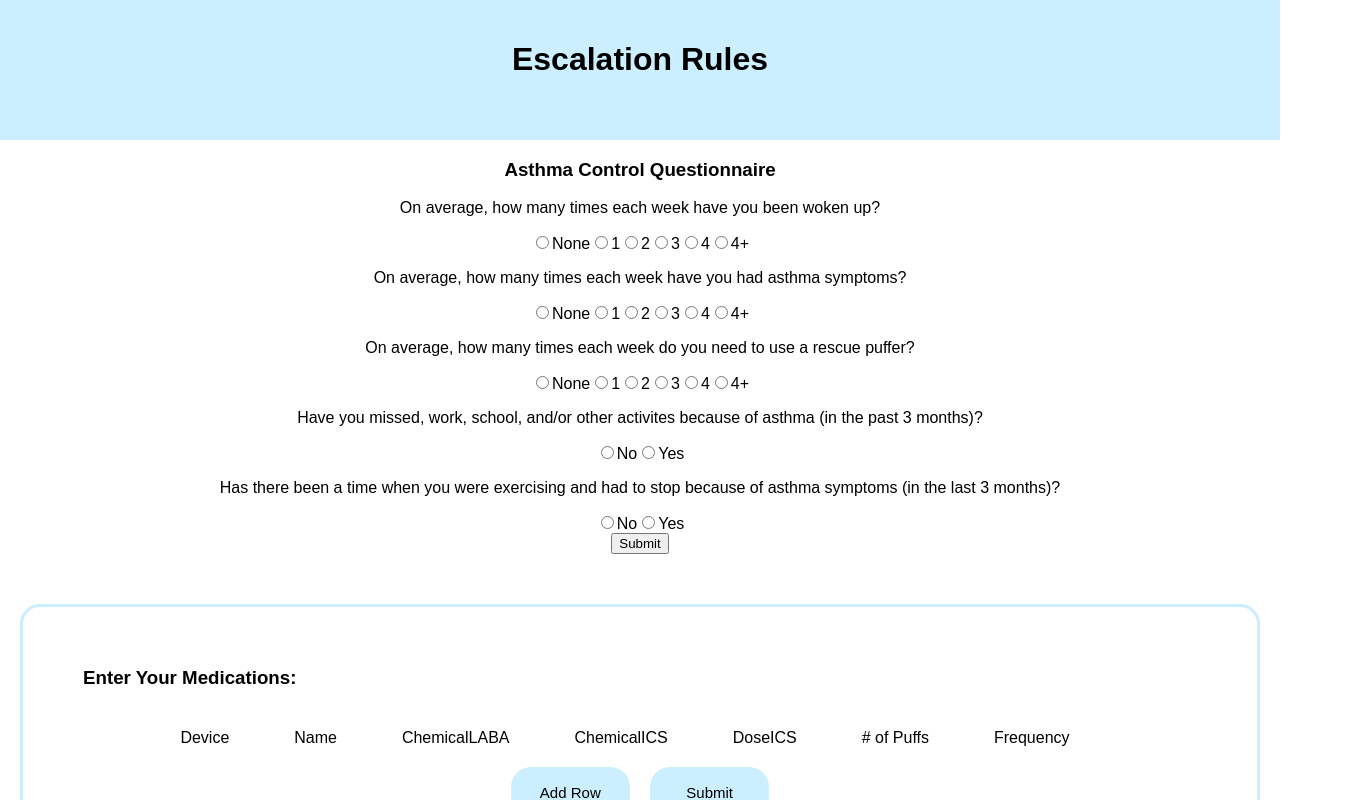
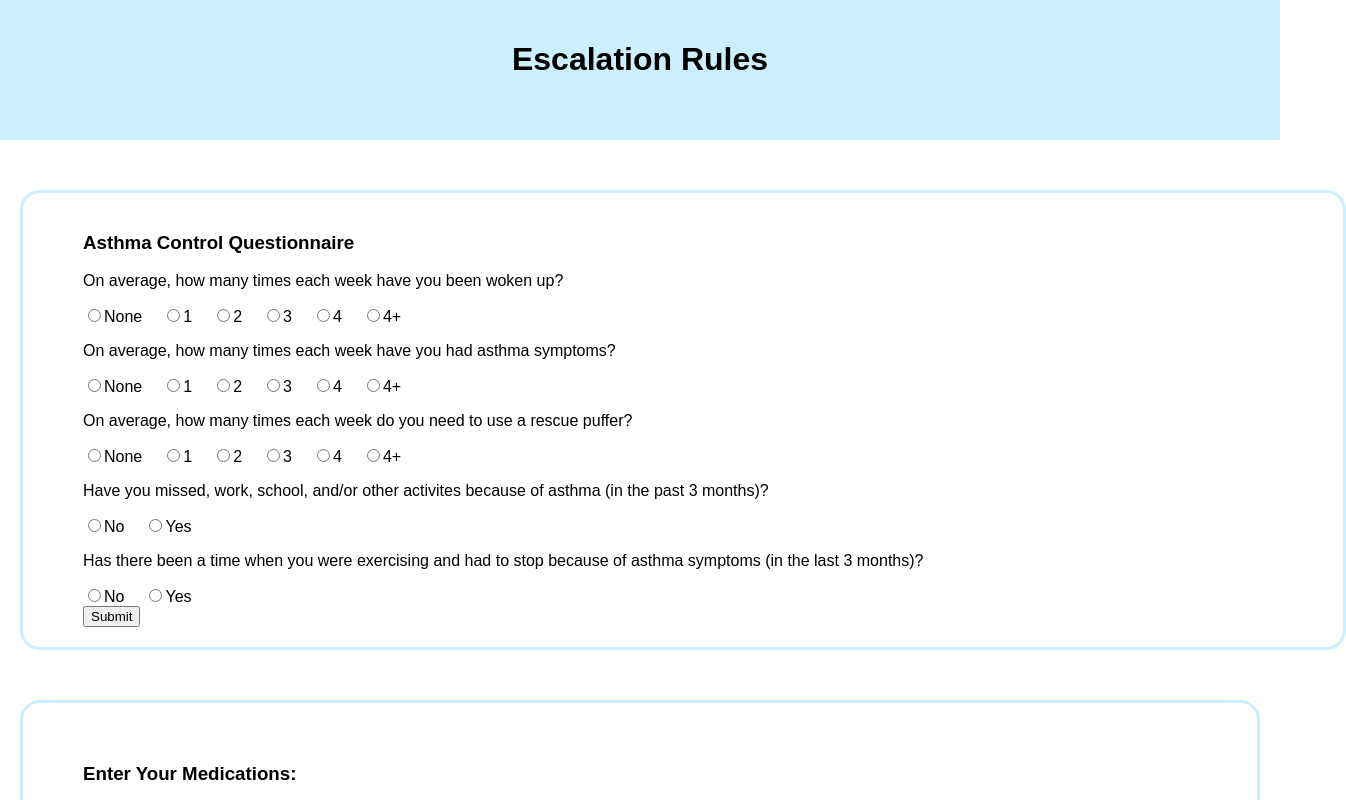
Before and after one commit to qoc-shirley/EAAPS-Rules, a React (Create React App) app: page / in a window 1280 px wide. Shown: the top 800 px of the page, 1346 px wide, since content can reach past the window. Built offline with nearby package versions, Linux system fonts and the light colour scheme.

Commit message:
formatted, going to change button style

```diff
--- a/src/Components/App/App.jsx
+++ b/src/Components/App/App.jsx
@@ -79,10 +79,8 @@ saveRecommendation,
       <div className="app__header">
         <Header />
       </div>
-    <div>
-      <Questionnaire />
-    </div>
       <div className="app__main">
+        <Questionnaire />
         <MedicationTable
           onChangeMedication={onMedicationSelection}
           onChangePuffValue={onChangePuffValue}
--- a/src/Components/Questionnaire/Questionnaire.js
+++ b/src/Components/Questionnaire/Questionnaire.js
@@ -24,7 +24,7 @@ asthma symptoms (in the past 3 months)”
  */
   const options = () => {
     return (
-      <div>
+      <div className="options">
         <label>
           <input
             type="radio"
@@ -72,7 +72,7 @@ asthma symptoms (in the past 3 months)”
   }
   const yesNo = () => {
     return (
-      <div>
+      <div className="options">
         <label>
           <input
             type="radio"
@@ -92,32 +92,38 @@ asthma symptoms (in the past 3 months)”
   }
 
   return (
-    <div>
-      <h3>Asthma Control Questionnaire</h3>
-      <form onSubmit=''>
+    <div className="questionnaire">
+      <form className= "questions" onSubmit=''>
+        <h3>Asthma Control Questionnaire</h3>
         <div className='wakeUp'>
           <p>On average, how many times each week have you been woken up?</p>
-          <div className='options'>
+          <div className="selectOption">
             {options()}
           </div>
         </div>
         <div className='asthmaSymptoms'>
           <p>On average, how many times each week have you had asthma symptoms?</p>
-          <div className='options'>
+          <div className='selectOption'>
             {options()}
           </div>
         </div>
         <div className='rescuePuffer'>
           <p>On average, how many times each week do you need to use a rescue puffer?</p>
-          {options()}
+          <div className='selectOption'>
+            {options()}
+          </div>
         </div>
         <div className='missedEvent'>
           <p>Have you missed, work, school, and/or other activites because of asthma (in the past 3 months)?</p>
-          {yesNo()}
+          <div className="selectOption">
+            {yesNo()}
+          </div>
         </div>
         <div className='wakeUp'>
           <p>Has there been a time when you were exercising and had to stop because of asthma symptoms (in the last 3 months)?</p>
-          {yesNo()}
+          <div className="selectOption">
+            {yesNo()}
+          </div>
         </div>
         <button className='buttom' type='submit'>Submit</button>
       </form>
--- a/src/Components/Questionnaire/styles.css
+++ b/src/Components/Questionnaire/styles.css
@@ -0,0 +1,16 @@
+.questionnaire {
+    border: solid 3px #ccefff;
+    border-radius: 20px;
+    padding: 20px;
+    margin: 50px 20px 20px 20px;
+    width: 100%;
+}
+
+.questionnaire .questions {
+    text-align: left;
+    margin-left: 40px;
+}
+
+.questionnaire .questions .selectOption .options label {
+    margin-right: 20px;
+}
```
